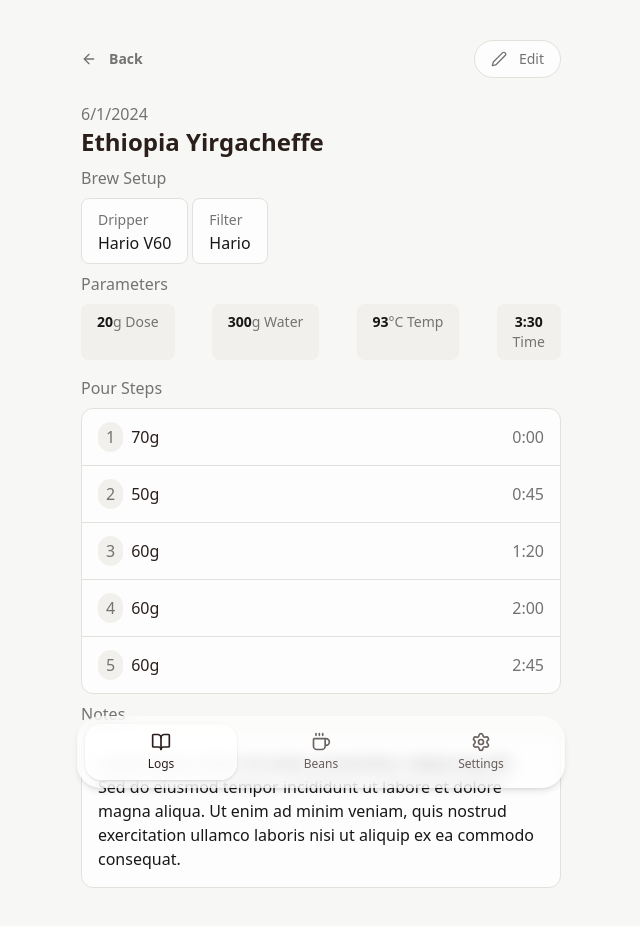
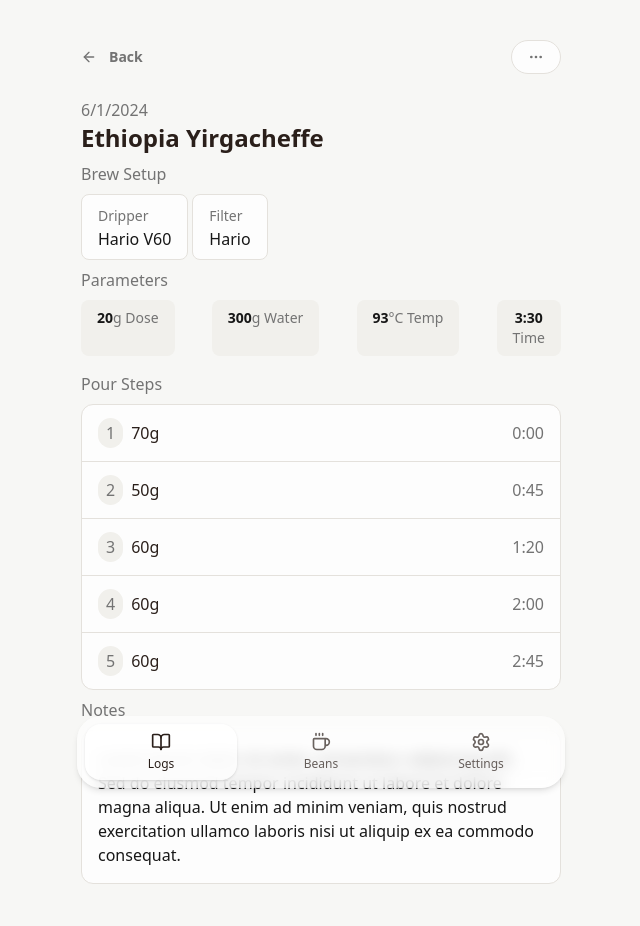
Before and after one commit to suyeoniii/coffee-diary, a React app in the folder apps/frontend/: page /logs/1 in a window 1280 px wide. Shown: the top 926 px of the page, without its empty margins (319-959 px from the left). Built offline with nearby package versions, Linux system fonts and the light colour scheme; the HTML template or start-up script is replaced by a standard one.

Commit message:
feat(frontend): add overflow menu with edit/delete actions to detail page and fix bottom nav alignment

```diff
--- a/apps/frontend/src/app/layout/AppShell.tsx
+++ b/apps/frontend/src/app/layout/AppShell.tsx
@@ -9,13 +9,13 @@ export function AppShell({ children }: AppShellProps) {
   return (
     <div className="min-h-dvh bg-[var(--background)] text-[#2a1f1a]">
       {/* Mobile-first container */}
-      <div className="w-ful mx-auto max-w-[520px]">
+      <div className="mx-auto w-full max-w-[520px]">
         <main className="px-5 pt-10 pb-[calc(84px+env(safe-area-inset-bottom))]">
           {children}
         </main>
       </div>
       {/* Fixed bottom nav */}
-      <div className="fixed inset-x-0 bottom-0">
+      <div className="fixed bottom-0 left-1/2 z-50 w-full max-w-[520px] -translate-x-1/2">
         <div className="mx-auto w-full max-w-[520px] px-4 pb-[env(safe-area-inset-bottom)]">
           <BottomTabBar />
         </div>
--- a/apps/frontend/src/pages/coffee-logs/CoffeeLogDetailPage.tsx
+++ b/apps/frontend/src/pages/coffee-logs/CoffeeLogDetailPage.tsx
@@ -1,4 +1,5 @@
-import { ArrowLeft, Pen } from "lucide-react";
+import { ArrowLeft, Ellipsis, EllipsisVertical, Pen } from "lucide-react";
+import { useState } from "react";
 
 export const CoffeeLogDetailPage = () => {
   const coffeeLog = {
@@ -10,9 +11,20 @@ export const CoffeeLogDetailPage = () => {
     note: "Bright acidity with floral notes. Loved the aroma!",
   };
 
+  const [isMenuOpen, setIsMenuOpen] = useState(false);
+
+  const handleMoreOptions = () => {
+    setIsMenuOpen(!isMenuOpen);
+  };
+
+  const handleDelete = (id: number) => {
+    alert(`Delete log with id: ${id}`);
+    // Implement actual delete logic here (e.g., API call)
+  };
+
   return (
     <div>
-      <div className="position:sticky top-0 mb-6 flex items-center justify-between">
+      <div className="position:sticky relative top-0 mb-6 flex items-center justify-between">
         <button
           className="flex items-center gap-2 text-sm font-semibold text-[var(--muted-foreground)]"
           onClick={() => window.history.back()}
@@ -23,10 +35,29 @@ export const CoffeeLogDetailPage = () => {
         <button
           type="button"
           className="inline-flex items-center gap-2 rounded-full border border-[var(--border)] bg-white/80 px-4 py-2 text-sm text-[var(--muted-foreground)] focus:outline-none"
+          onClick={handleMoreOptions}
         >
-          <Pen className="mr-1 h-4 w-4" />
-          <span>Edit</span>
+          <Ellipsis className="h-4 w-4" />
         </button>
+        {isMenuOpen && (
+          <div className="absolute top-10 right-2 w-40 rounded-md border border-[var(--border)] bg-white shadow-lg">
+            <button
+              type="button"
+              className="hover:rounded-mdfocus:outline-none flex w-full items-center gap-2 px-4 py-2 text-sm text-[var(--muted-foreground)]"
+            >
+              <Pen className="h-4 w-4" />
+              <span>Edit</span>
+            </button>
+            <button
+              type="button"
+              className="flex w-full items-center gap-2 px-4 py-2 text-sm text-[var(--muted-foreground)] hover:rounded-md focus:outline-none"
+              onClick={() => handleDelete(coffeeLog.id)}
+            >
+              <EllipsisVertical className="h-4 w-4" />
+              <span>Delete</span>
+            </button>
+          </div>
+        )}
       </div>
       <span className="text-[var(--muted-foreground)]">
         {new Date(coffeeLog.brewedAt).toLocaleDateString()}
```
